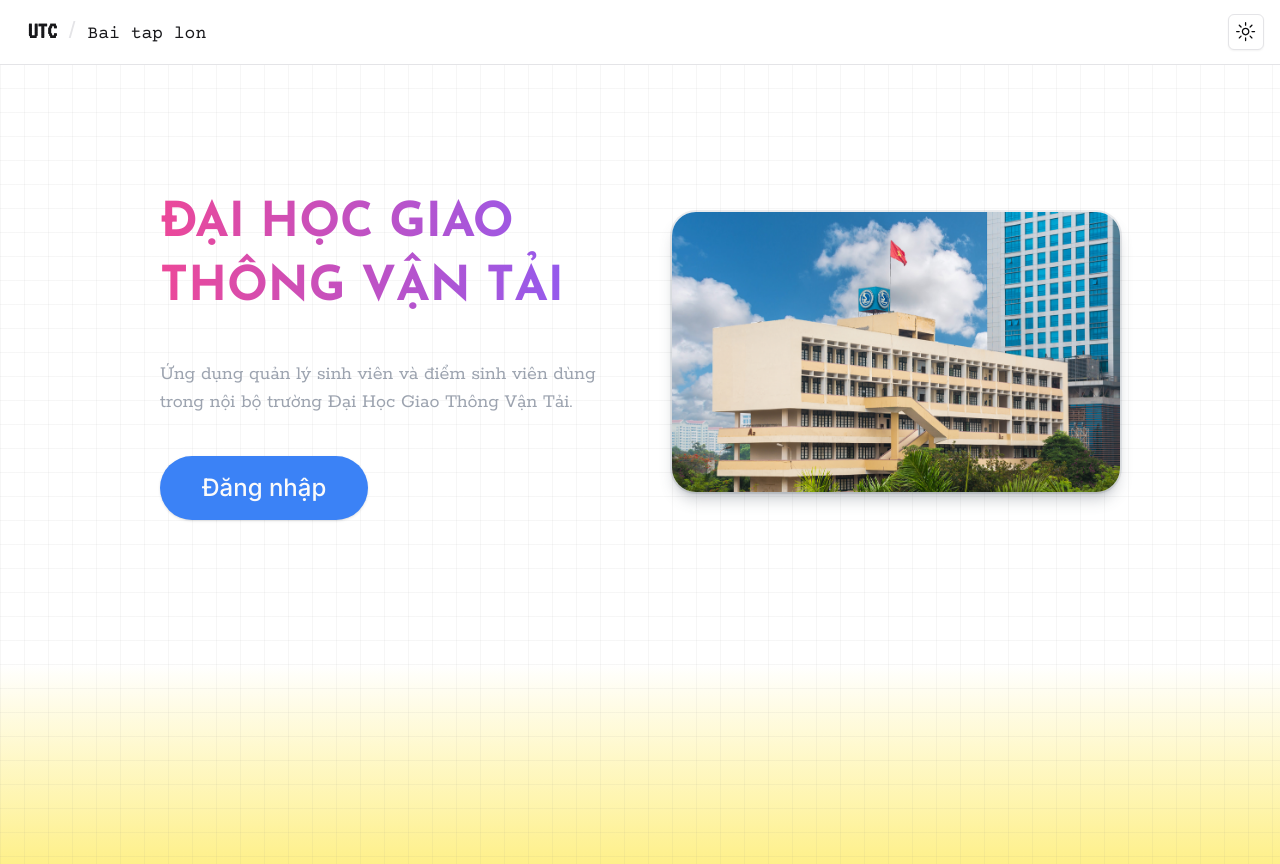
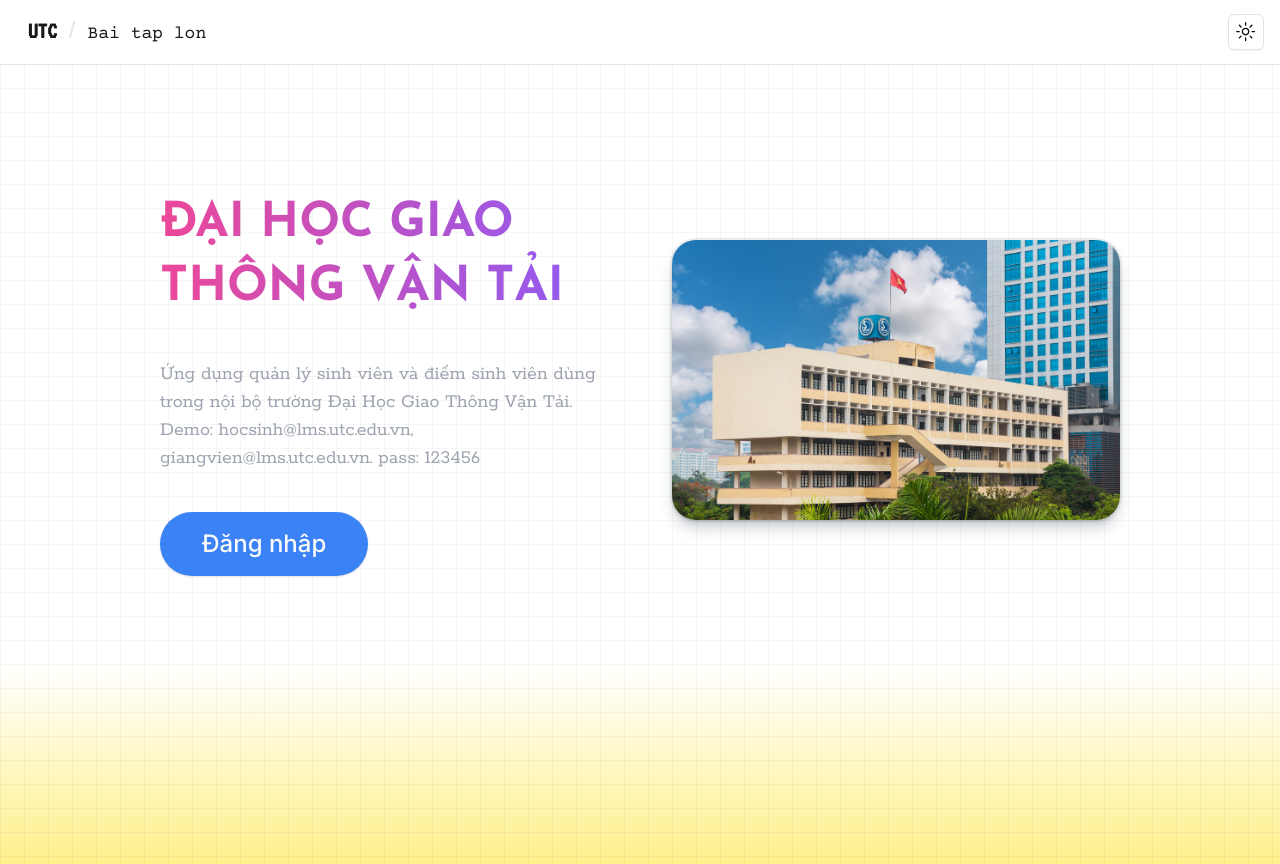
Before and after one commit to C04L/quanlysinhvien, a Next.js app: page / in a window 1280 px wide. Built offline with nearby package versions, Linux system fonts and the light colour scheme; a web font is replaced by a local one.

Commit message:
modified eslint-rules

```diff
--- a/src/app/page.tsx
+++ b/src/app/page.tsx
@@ -22,6 +22,7 @@
                           </h1>
                           <p className={rokkit.className + " text-gray-400 text-xl font-normal mt-2 lg:mt-0"}>
                               Ứng dụng quản lý sinh viên và điểm sinh viên dùng trong nội bộ trường Đại Học Giao Thông Vận Tải.<br/>
+                              Demo: hocsinh@lms.utc.edu.vn, giangvien@lms.utc.edu.vn. pass: 123456
                           </p>
                           <Dialog>
                               <DialogTrigger asChild>
```
Also changed, not shown: .eslintrc.json.
